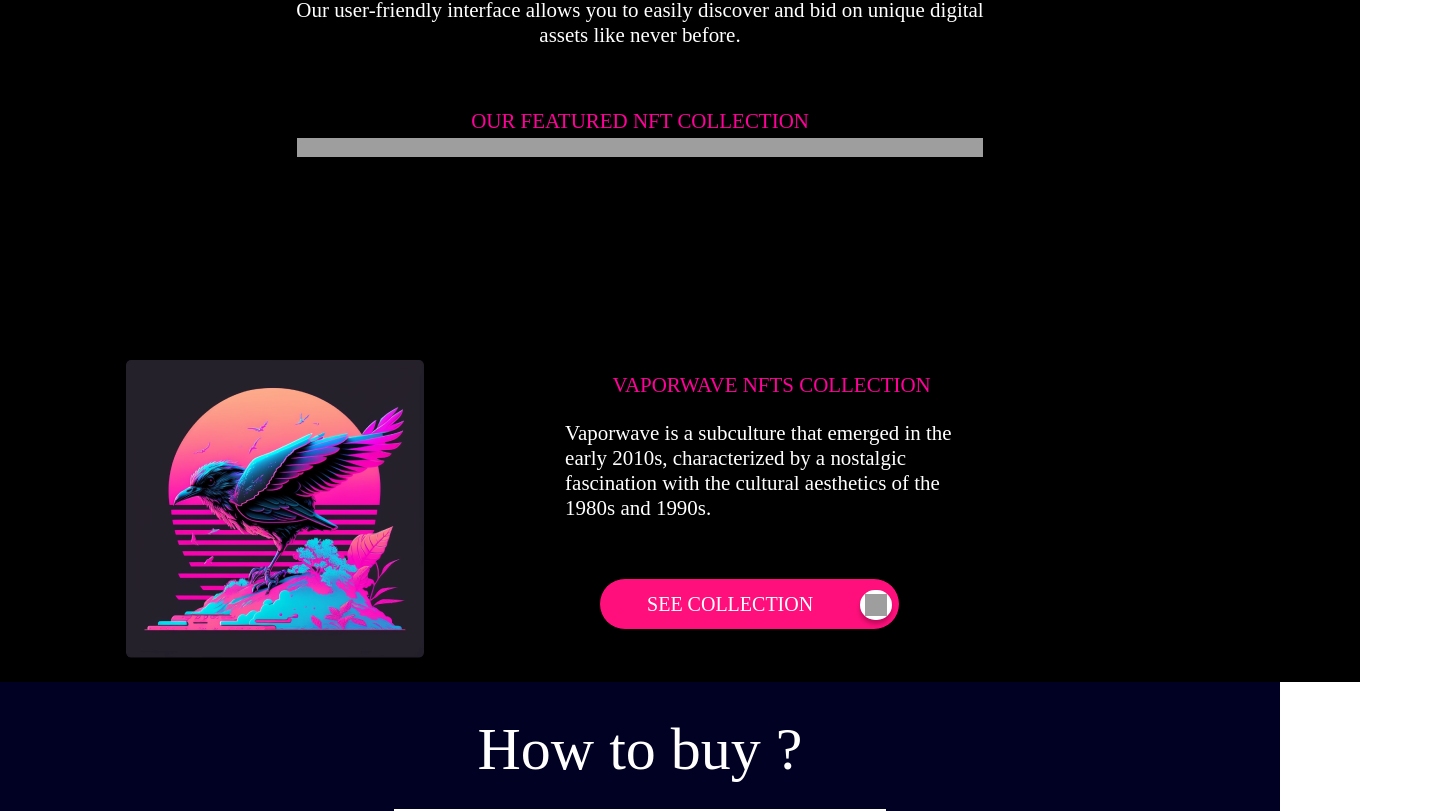
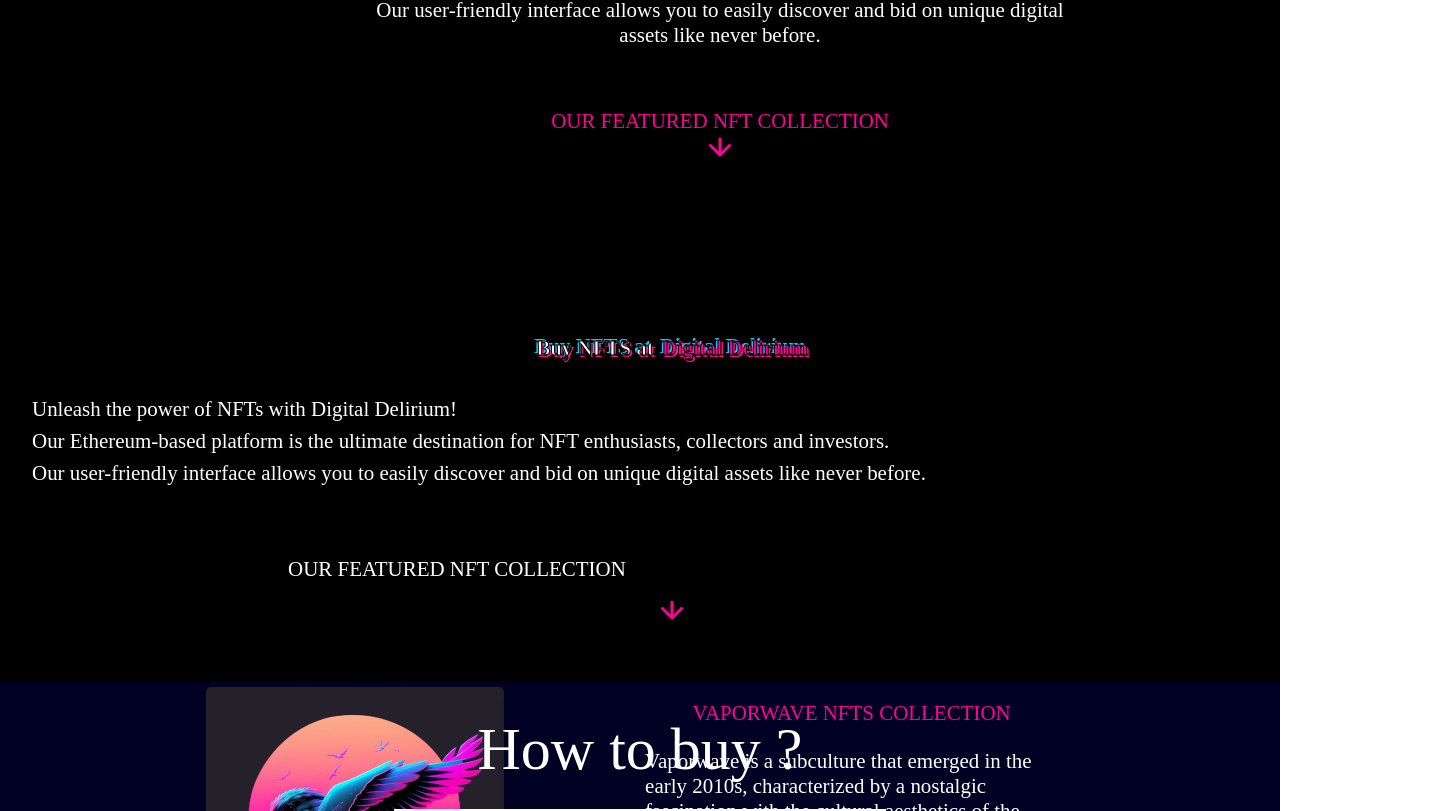
Before and after one commit to Magicred-1/projet_marketplace_nft, a Next.js app in the folder app/: page / in a window 1280 px wide. Shown: the part 929-1740 px from the top of the page, 1440 px wide, since content can reach past the window. Built offline with nearby package versions, Linux system fonts and the light colour scheme; grey boxes are pictures that could not be loaded; a web font is replaced by a local one.

Commit message:
update homepage

```diff
--- a/app/components/homepage.js
+++ b/app/components/homepage.js
@@ -83,10 +83,11 @@
 
         </div>
       </main>
-      <div className=" bg-black h-[63.88rem] shrink-0 flex flex-col items-start justify-start gap-[0.63rem]">
-        <div className="w-[90.00rem] h-[41.56rem] shrink-0 overflow-hidden flex flex-col items-center justify-center gap-[1.13rem]">
 
 
+
+      <div className="self-stretch bg-black h-[63.88rem] shrink-0 flex flex-col items-start justify-start gap-[0.63rem]">
+        <div className="self-stretch w-[90.00rem] h-[41.56rem] shrink-0 overflow-hidden flex flex-col items-center justify-center gap-[1.13rem]">
           <div className="relative text-[3.75rem] leading-[3.75rem] flex items-center [text-shadow:2px_2px_0px_#ff0f7b,_-2px_-2px_0px_#00d1ff] [-webkit-text-stroke:1px_#000] flex justify-center">
             <span className="[line-break:anywhere]">
               <p className="m-0">{`Buy NFTS at `}</p>
@@ -115,13 +116,45 @@
                 OUR FEATURED NFT COLLECTION
               </div>
               <img
-                className="self-stretch relative max-w-full overflow-hidden h-[1.16rem] shrink-0"
+                className=""
                 alt=""
-                src="/arrow-2.svg"
+                src="/images/arrow-2.png"
               />
             </div>
           </div>
         </div>
+
+
+        <div className="self-stretch bg-black h-screen flex flex-col items-start justify-start gap-4 sm:gap-8">
+  <div className="self-stretch w-full h-full overflow-hidden flex flex-col items-center justify-center gap-4 sm:gap-8 px-4 sm:px-8">
+    <div className="[text-shadow:2px_2px_0px_#ff0f7b,_-2px_-2px_0px_#00d1ff] [-webkit-text-stroke:1px_#000] relative text-3xl sm:text-4xl md:text-5xl leading-tight sm:leading-tight flex items-center justify-center sm:justify-start text-shadow-lg font-bold text-center text-white sm:text-shadow-none">
+      <p className="m-0">Buy NFTS at</p>
+      <p className="pl-2 m-0 text-deeppink-200">Digital Delirium</p>
+    </div>
+    <div className="self-stretch relative leading-6 sm:leading-8 text-white text-center sm:text-left">
+      <p className="m-0">
+        Unleash the power of NFTs with Digital Delirium!
+      </p>
+      <p className="m-0">
+        Our Ethereum-based platform is the ultimate destination for NFT enthusiasts, collectors and investors.
+      </p>
+      <p className="m-0">
+        Our user-friendly interface allows you to easily discover and bid on unique digital assets like never before.
+      </p>
+    </div>
+    <div className="self-stretch overflow-hidden flex flex-col py-4 sm:py-8 px-4 sm:px-8 items-center justify-center text-white">
+      <div className="w-full max-w-3xl flex flex-col items-center justify-center gap-2 sm:gap-4">
+        <div className="relative leading-6 sm:leading-8 flex items-center justify-center sm:justify-start w-full ">
+          OUR FEATURED NFT COLLECTION
+        </div>
+        <img className="" alt="" src="/images/arrow-2.png" />
+      </div>
+    </div>
+  </div>
+</div>
+
+
+
         <div className="w-[75.88rem] h-[21.69rem] shrink-0 overflow-hidden flex flex-row py-[0.81rem] px-[3.88rem] box-border items-center justify-center text-deeppink-200">
           <div className="flex-1 relative h-[20.88rem] overflow-hidden">
             <img
```
Also changed, not shown: 1 other file (tests, documents, lock files or other folders).
